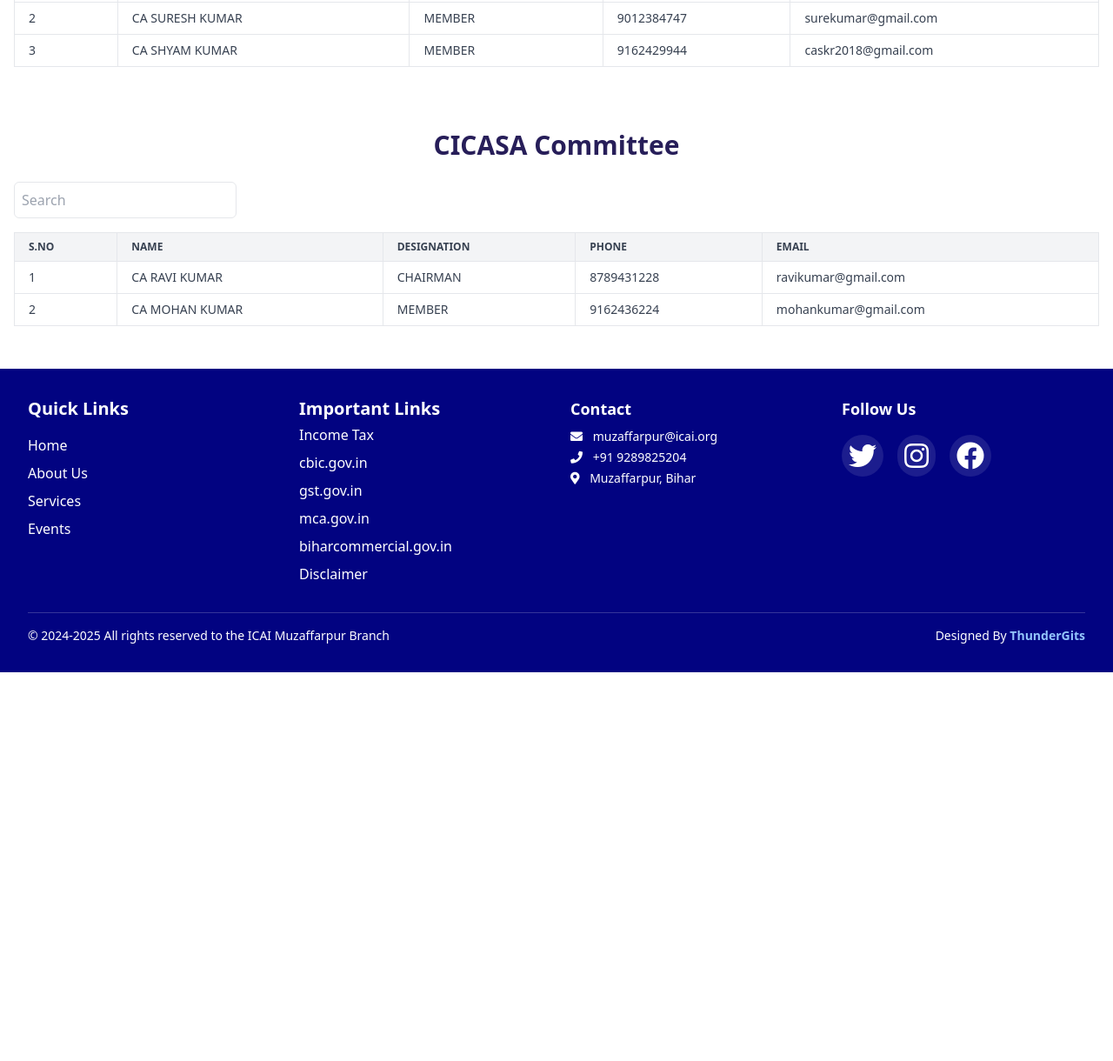
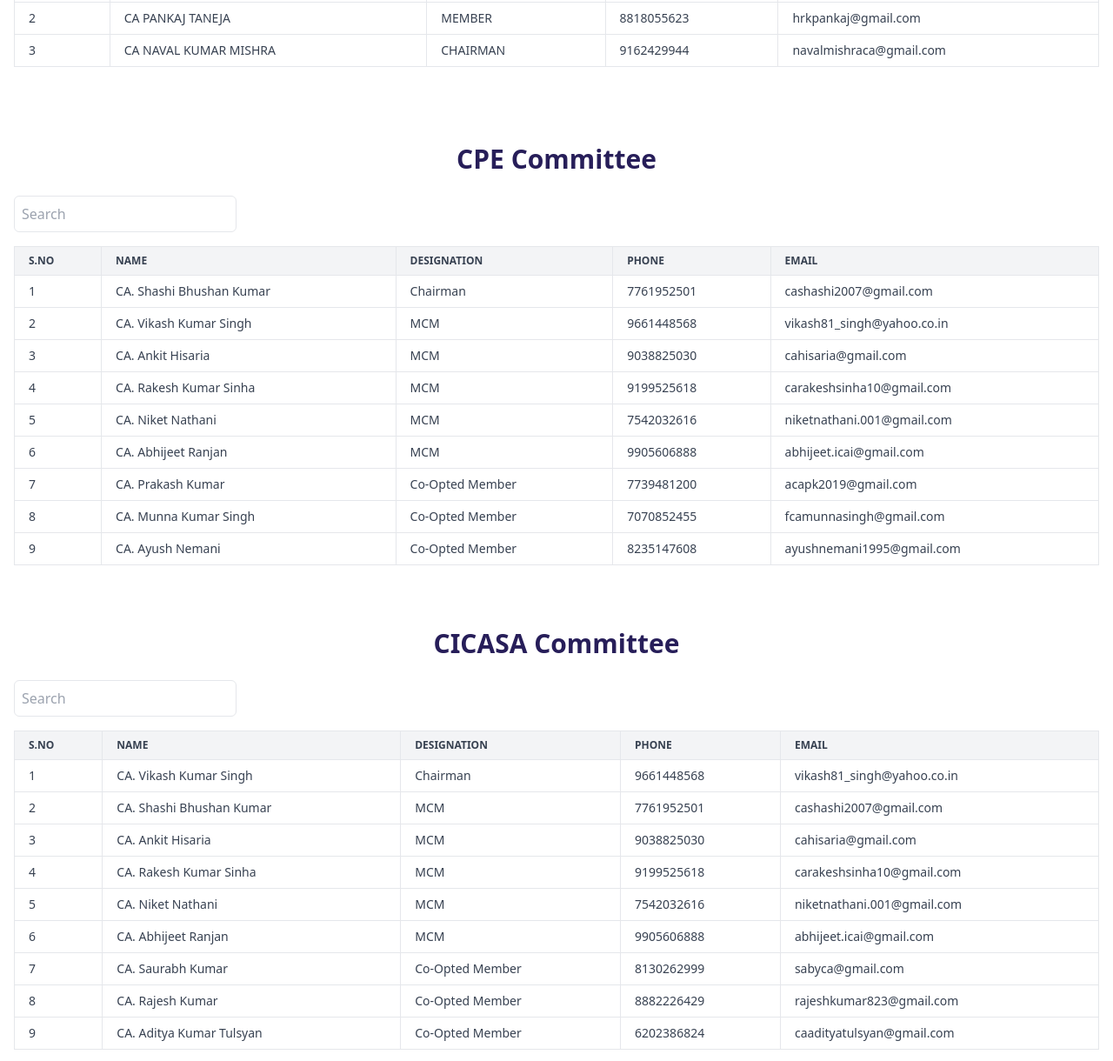
Before and after one commit to TG-Websites/ICAI-Muzaffarpur, a website: page contiMuzaffarpur.html in a window 1280 px wide. Shown: the part 1292-2512 px from the top of the page at 87% size. Before the commit the page ends 2065 px from the top, so only its background shows below. Drawn offline with nearby package versions, Linux system fonts and the light colour scheme.

Commit message:
cpe and CICASA Committee data update

```diff
--- a/contiMuzaffarpur.html
+++ b/contiMuzaffarpur.html
@@ -637,7 +637,7 @@
       let table = document.getElementById('dataTable');
       let rows = table.getElementsByTagName('tr');
 
-      for (let i = 1; i < script script script script script script script rows.length; i++) {
+      for (let i = 1; i <  rows.length; i++) {
         let cells = rows[i].getElementsByTagName('td');
         let nameCell = cells[1]; // Name column (2nd column)
         if (nameCell) {
@@ -650,7 +650,7 @@
         }
       }
     }
-  </>
+  </script>
 
   <section class="py-6">
     <h1 class="text-3xl font-semibold text-center text-[#271E59]">Disciplinary Committee</h1>
@@ -752,31 +752,73 @@
         <tbody>
           <tr class="bg-white">
             <td class="px-4 py-2 border">1</td>
-              <td class="px-4 py-2 border">CA RAVINDRA KUMAR</td>
-              <td class="px-4 py-2 border">CHAIRMAN</td>
-              <td class="px-4 py-2 border">8789431228</td>
-              <td class="px-4 py-2 border">ravindra@gmail.com</td>
+            <td class="px-4 py-2 border">CA. Shashi Bhushan Kumar</td>
+            <td class="px-4 py-2 border">Chairman</td>
+            <td class="px-4 py-2 border">7761952501</td>
+            <td class="px-4 py-2 border">cashashi2007@gmail.com</td>
           </tr>
           <tr class="bg-white">
             <td class="px-4 py-2 border">2</td>
-              <td class="px-4 py-2 border">CA SURESH KUMAR</td>
-              <td class="px-4 py-2 border">MEMBER</td>
-              <td class="px-4 py-2 border">9012384747</td>
-              <td class="px-4 py-2 border">surekumar@gmail.com</td>
+            <td class="px-4 py-2 border">CA. Vikash Kumar Singh</td>
+            <td class="px-4 py-2 border">MCM</td>
+            <td class="px-4 py-2 border">9661448568</td>
+            <td class="px-4 py-2 border">vikash81_singh@yahoo.co.in</td>
           </tr>
           <tr class="bg-white">
             <td class="px-4 py-2 border">3</td>
-              <td class="px-4 py-2 border">CA SHYAM KUMAR</td>
-              <td class="px-4 py-2 border">MEMBER</td>
-              <td class="px-4 py-2 border">9162429944</td>
-              <td class="px-4 py-2 border">caskr2018@gmail.com</td>
+            <td class="px-4 py-2 border">CA. Ankit Hisaria</td>
+            <td class="px-4 py-2 border">MCM</td>
+            <td class="px-4 py-2 border">9038825030</td>
+            <td class="px-4 py-2 border">cahisaria@gmail.com</td>
           </tr>
-
+          <tr class="bg-white">
+            <td class="px-4 py-2 border">4</td>
+            <td class="px-4 py-2 border">CA. Rakesh Kumar Sinha</td>
+            <td class="px-4 py-2 border">MCM</td>
+            <td class="px-4 py-2 border">9199525618</td>
+            <td class="px-4 py-2 border">carakeshsinha10@gmail.com</td>
+          </tr>
+          <tr class="bg-white">
+            <td class="px-4 py-2 border">5</td>
+            <td class="px-4 py-2 border">CA. Niket Nathani</td>
+            <td class="px-4 py-2 border">MCM</td>
+            <td class="px-4 py-2 border">7542032616</td>
+            <td class="px-4 py-2 border">niketnathani.001@gmail.com</td>
+          </tr>
+          <tr class="bg-white">
+            <td class="px-4 py-2 border">6</td>
+            <td class="px-4 py-2 border">CA. Abhijeet Ranjan</td>
+            <td class="px-4 py-2 border">MCM</td>
+            <td class="px-4 py-2 border">9905606888</td>
+            <td class="px-4 py-2 border">abhijeet.icai@gmail.com</td>
+          </tr>
+          <tr class="bg-white">
+            <td class="px-4 py-2 border">7</td>
+            <td class="px-4 py-2 border">CA. Prakash Kumar</td>
+            <td class="px-4 py-2 border">Co-Opted Member</td>
+            <td class="px-4 py-2 border">7739481200</td>
+            <td class="px-4 py-2 border">acapk2019@gmail.com</td>
+          </tr>
+          <tr class="bg-white">
+            <td class="px-4 py-2 border">8</td>
+            <td class="px-4 py-2 border">CA. Munna Kumar Singh</td>
+            <td class="px-4 py-2 border">Co-Opted Member</td>
+            <td class="px-4 py-2 border">7070852455</td>
+            <td class="px-4 py-2 border">fcamunnasingh@gmail.com</td>
+          </tr>
+          <tr class="bg-white">
+            <td class="px-4 py-2 border">9</td>
+            <td class="px-4 py-2 border">CA. Ayush Nemani</td>
+            <td class="px-4 py-2 border">Co-Opted Member</td>
+            <td class="px-4 py-2 border">8235147608</td>
+            <td class="px-4 py-2 border">ayushnemani1995@gmail.com</td>
+          </tr>
         </tbody>
       </table>
     </div>
   </div>
 </section>
+
 
   <script>
     function filterCPECommitteeTable() {
@@ -823,24 +865,73 @@
         <tbody>
           <tr class="bg-white">
             <td class="px-4 py-2 border">1</td>
-              <td class="px-4 py-2 border">CA RAVI KUMAR</td>
-              <td class="px-4 py-2 border">CHAIRMAN</td>
-              <td class="px-4 py-2 border">8789431228</td>
-              <td class="px-4 py-2 border">ravikumar@gmail.com</td>
+            <td class="px-4 py-2 border">CA. Vikash Kumar Singh</td>
+            <td class="px-4 py-2 border">Chairman</td>
+            <td class="px-4 py-2 border">9661448568</td>
+            <td class="px-4 py-2 border">vikash81_singh@yahoo.co.in</td>
           </tr>
           <tr class="bg-white">
             <td class="px-4 py-2 border">2</td>
-              <td class="px-4 py-2 border">CA MOHAN KUMAR</td>
-              <td class="px-4 py-2 border">MEMBER</td>
-              <td class="px-4 py-2 border">9162436224</td>
-              <td class="px-4 py-2 border">mohankumar@gmail.com</td>
+            <td class="px-4 py-2 border">CA. Shashi Bhushan Kumar</td>
+            <td class="px-4 py-2 border">MCM</td>
+            <td class="px-4 py-2 border">7761952501</td>
+            <td class="px-4 py-2 border">cashashi2007@gmail.com</td>
           </tr>
-
+          <tr class="bg-white">
+            <td class="px-4 py-2 border">3</td>
+            <td class="px-4 py-2 border">CA. Ankit Hisaria</td>
+            <td class="px-4 py-2 border">MCM</td>
+            <td class="px-4 py-2 border">9038825030</td>
+            <td class="px-4 py-2 border">cahisaria@gmail.com</td>
+          </tr>
+          <tr class="bg-white">
+            <td class="px-4 py-2 border">4</td>
+            <td class="px-4 py-2 border">CA. Rakesh Kumar Sinha</td>
+            <td class="px-4 py-2 border">MCM</td>
+            <td class="px-4 py-2 border">9199525618</td>
+            <td class="px-4 py-2 border">carakeshsinha10@gmail.com</td>
+          </tr>
+          <tr class="bg-white">
+            <td class="px-4 py-2 border">5</td>
+            <td class="px-4 py-2 border">CA. Niket Nathani</td>
+            <td class="px-4 py-2 border">MCM</td>
+            <td class="px-4 py-2 border">7542032616</td>
+            <td class="px-4 py-2 border">niketnathani.001@gmail.com</td>
+          </tr>
+          <tr class="bg-white">
+            <td class="px-4 py-2 border">6</td>
+            <td class="px-4 py-2 border">CA. Abhijeet Ranjan</td>
+            <td class="px-4 py-2 border">MCM</td>
+            <td class="px-4 py-2 border">9905606888</td>
+            <td class="px-4 py-2 border">abhijeet.icai@gmail.com</td>
+          </tr>
+          <tr class="bg-white">
+            <td class="px-4 py-2 border">7</td>
+            <td class="px-4 py-2 border">CA. Saurabh Kumar</td>
+            <td class="px-4 py-2 border">Co-Opted Member</td>
+            <td class="px-4 py-2 border">8130262999</td>
+            <td class="px-4 py-2 border">sabyca@gmail.com</td>
+          </tr>
+          <tr class="bg-white">
+            <td class="px-4 py-2 border">8</td>
+            <td class="px-4 py-2 border">CA. Rajesh Kumar</td>
+            <td class="px-4 py-2 border">Co-Opted Member</td>
+            <td class="px-4 py-2 border">8882226429</td>
+            <td class="px-4 py-2 border">rajeshkumar823@gmail.com</td>
+          </tr>
+          <tr class="bg-white">
+            <td class="px-4 py-2 border">9</td>
+            <td class="px-4 py-2 border">CA. Aditya Kumar Tulsyan</td>
+            <td class="px-4 py-2 border">Co-Opted Member</td>
+            <td class="px-4 py-2 border">6202386824</td>
+            <td class="px-4 py-2 border">caadityatulsyan@gmail.com</td>
+          </tr>
         </tbody>
       </table>
     </div>
   </div>
 </section>
+
   <script>
     function filterCICASATable() {
       let input = document.getElementById('searchCICASA');
```
Lines whose indentation alone changed are shown as unchanged.
